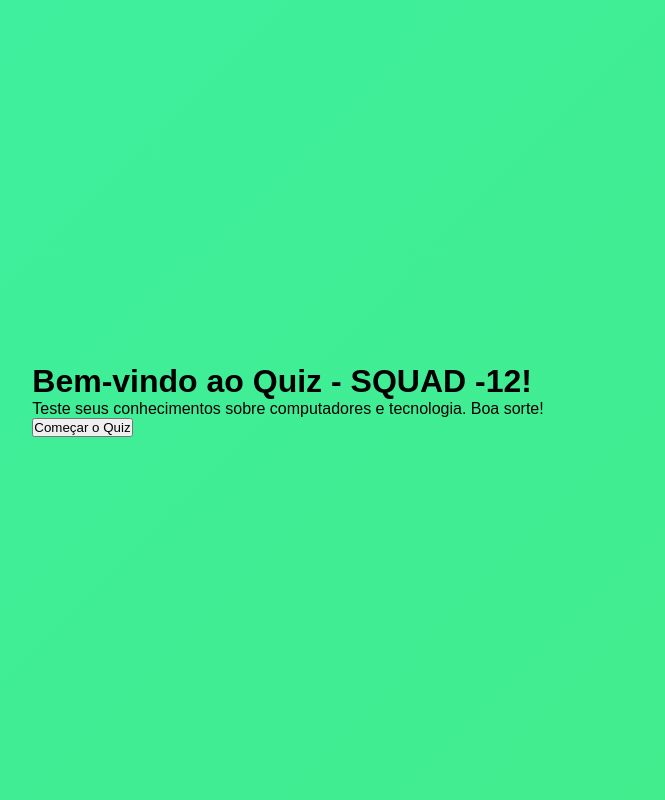
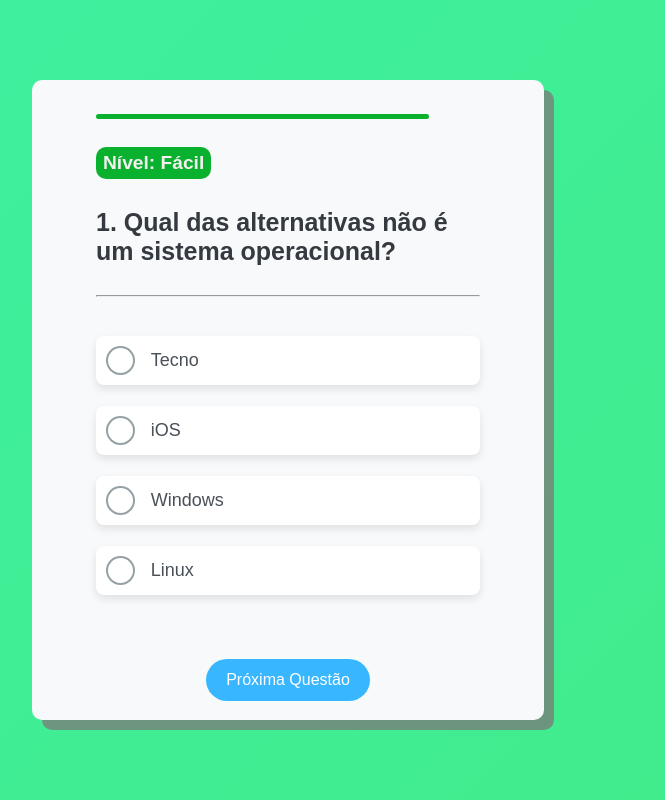
Before and after one commit to TryMySeMfQ/SQUAD-12-Quiz, a plain HTML site: page assets/index.html in a window 1280 px wide. Both pictures are taken after a click on the button "Começar o Quiz". Shown: the whole page, without its empty margins (352-1017 px from the left). Drawn offline with Linux system fonts and the light colour scheme.

Commit message:
criando lógica para iniciar o quiz

```diff
--- a/assets/js/script.js
+++ b/assets/js/script.js
@@ -169,6 +169,18 @@ const perguntas = [
     }
 ];
 
+const botaoIniciar = document.getElementById("start-quiz");
+botaoIniciar.addEventListener("click", iniciarQuiz);
+
+function iniciarQuiz() {
+    const divIniciar = document.getElementById("intro");
+    const divQuiz = document.getElementById("quiz");
+
+    divIniciar.style.display = "none"
+    divQuiz.style.display = "flex"
+    renderizarQuestao();
+}
+
 let questaoAtual = 0;
 let respostasSelecionadas = {};
 
@@ -246,10 +258,8 @@ function finalizarQuiz() {
     opcoesContainer.innerHTML = `<p>Você acertou ${pontuacao} de ${perguntas.length} perguntas!</p>`;
     perguntaTexto.textContent = "Quiz Finalizado!";
     botaoSubmit.style.display = "none";
+    barraProgresso.style.display = "none";
 }
-
-botaoSubmit.addEventListener("click", proximaQuestao);
-renderizarQuestao();
 
 function temporizador() {
     let nivel = perguntas[questaoAtual].nivel;
@@ -291,5 +301,5 @@ function temporizador() {
     });
 
 
-
+    botaoSubmit.addEventListener("click", proximaQuestao);
 }});
```
Also changed, not shown: assets/index.html (+0 -2 lines).
